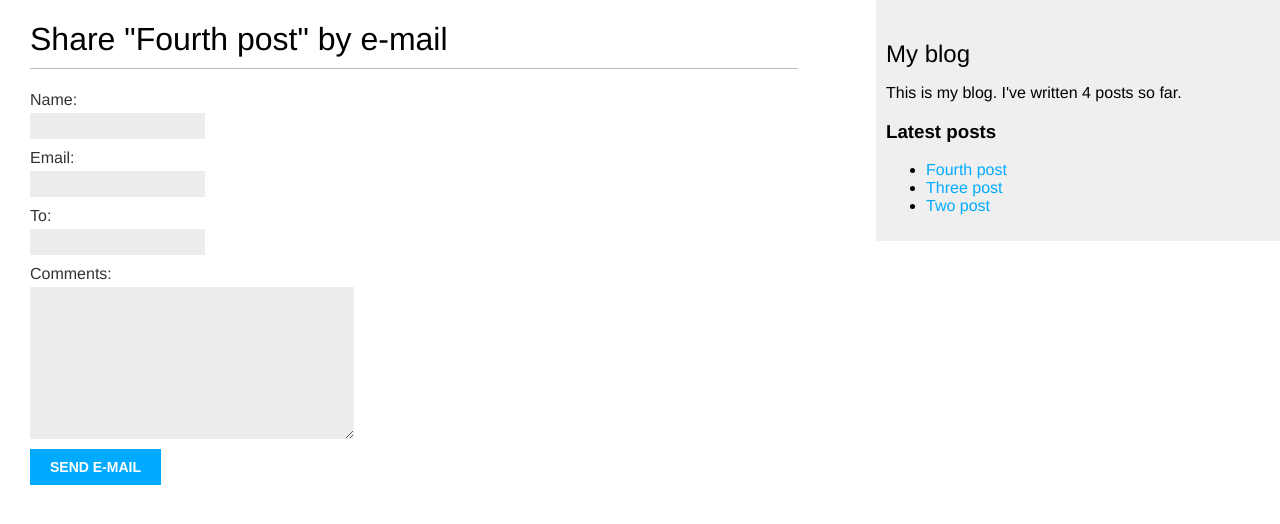
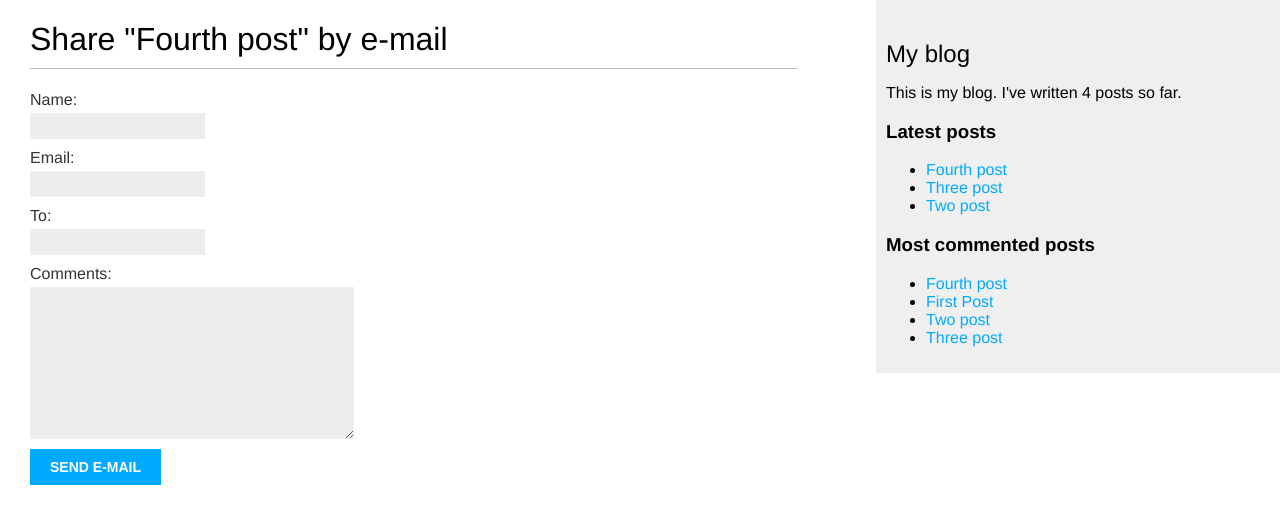
Before and after one commit to MishaUser/MySite-project-1-, a Django app: page /blog/4/share/ in a window 1280 px wide. Shown: the top 524 px of the page. Run offline with Django 4.2, Linux system fonts and the light colour scheme; data comes from the database, SQL or seed files in the repository; parts of the project's set-up code (start-up, migrations or seed data) failed here and were passed over.

Commit message:
Создание шаб. тега, возвращающего набор запросов

```diff
--- a/blog/templates/blog/base.html
+++ b/blog/templates/blog/base.html
@@ -19,6 +19,14 @@
     </p>
     <h3>Latest posts</h3>
     {% show_latest_posts 3 %}
+    <h3>Most commented posts</h3>
+    {% get_most_commented_posts as most_commented_posts %}
+    <ul>
+      {% for post in most_commented_posts %}
+        <li>
+          <a href="{{ post.get_absolute_url }}">{{ post.title }}</a>
+        </li>
+      {% endfor %}
   </div>
 </body>
 </html>
--- a/blog/templatetags/blog_tags.py
+++ b/blog/templatetags/blog_tags.py
@@ -1,13 +1,24 @@
 from django import template
 from ..models import Post
+from django.db.models import Count
+
 
 register = template.Library()
+
 
 @register.simple_tag
 def total_posts():
     return Post.published.count()
 
+
 @register.inclusion_tag('blog/post/latest_posts.html')
 def show_latest_posts(count=5):
     latest_posts = Post.published.order_by('-publish')[:count]
     return{'latest_posts': latest_posts}
+
+
+@register.simple_tag
+def get_most_commented_posts(count=5):
+    return Post.published.annotate(
+                total_comments=Count('comments')
+    ).order_by('-total_comments')[:count]
```
